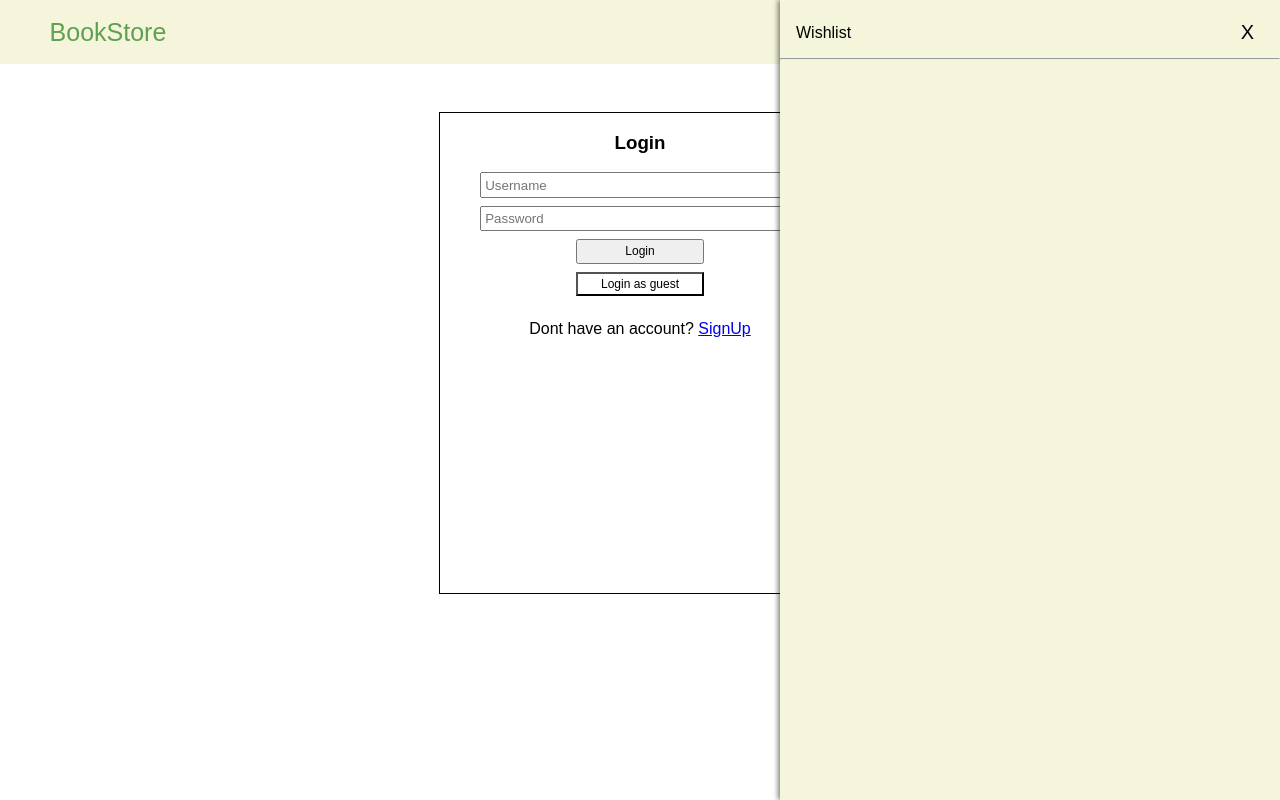
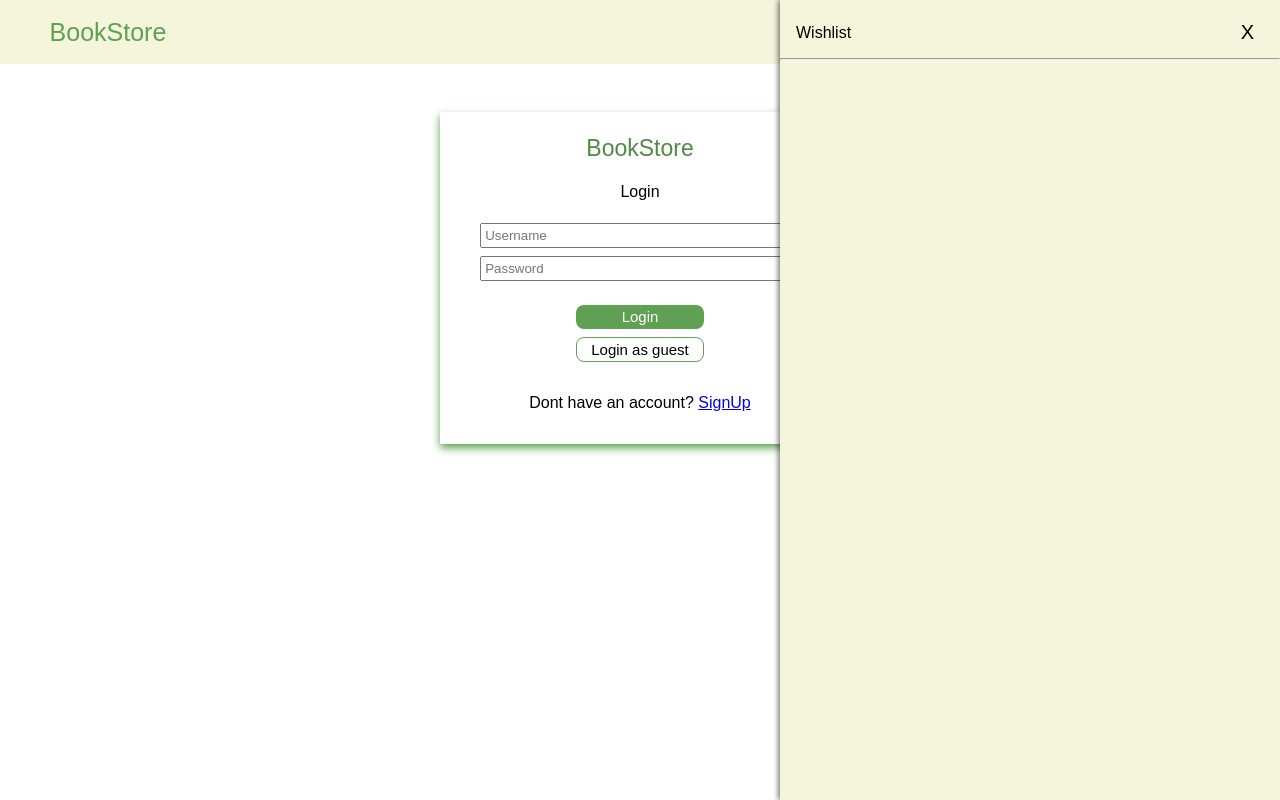
Before and after one commit to alefiyahmadar/ultimateBookStore, a React (Create React App) app: page /login in a window 1280 px wide. Built offline with nearby package versions, Linux system fonts and the light colour scheme; grey boxes are pictures that could not be loaded.

Commit message:
initial-commit

```diff
--- a/src/App.js
+++ b/src/App.js
@@ -18,6 +18,7 @@ export default function App() {
     RemoveCartBtn,
     RemoveWishBtn,
     AddToCartBtn,
+    QtyHandler,
   } = useContext(AppContext);
 
   const userCart = JSON.parse(localStorage.getItem("user")).cart;
@@ -88,16 +89,48 @@ export default function App() {
                   />
                   <p>{item.price}</p>
                   <div className="Qtspan">
-                    <button>+</button>
+                    <button onClick={() => QtyHandler(item)}>+</button>
                     <p>0</p>
                     <button>-</button>
                   </div>
                 </div>
               </div>
             ))}
-            <div className="checkoutCart">
-              <p>checkout</p>
-            </div>
+          </div>
+          <div className="checkoutCart">
+            <p
+              style={{
+                display:
+                  JSON.parse(localStorage.getItem("user")).cart.length > 0
+                    ? "none"
+                    : "block",
+              }}
+            >
+              Cart is empty!
+            </p>
+            <p
+              style={{
+                paddingLeft: "2%",
+                marginBottom: "2%",
+                paddingTop: "1%",
+                display:
+                  JSON.parse(localStorage.getItem("user")).cart.length > 0
+                    ? "block"
+                    : "none",
+              }}
+            >
+              Shipping & taxes calculated at checkout
+            </p>
+            <button
+              style={{
+                display:
+                  JSON.parse(localStorage.getItem("user")).cart.length > 0
+                    ? "block"
+                    : "none",
+              }}
+            >
+              Checkout
+            </button>
           </div>
         </div>
         <div style={{ display: isCartOpen ? "none" : "block" }}>
--- a/src/backend/product.js
+++ b/src/backend/product.js
@@ -68,7 +68,7 @@ export const products = [
     isAddedToCart: false,
     isWished: false,
     image: "https://m.media-amazon.com/images/I/81b1PP4RK1L._AC_UY218_.jpg",
-    rating: 4.7,
+    rating: 5,
     quantity: 1,
     language: "English",
   },
--- a/src/contextProvider.js
+++ b/src/contextProvider.js
@@ -188,7 +188,23 @@ export const AppContextProvider = ({ children }) => {
     );
     localStorage.setItem("usersArray", JSON.stringify(updateArr));
   };
+  const QtyHandler = (item) => {
+    const userData = JSON.parse(localStorage.getItem("user"));
+    const userArrData = JSON.parse(localStorage.getItem("usersArray"));
 
+    setProduct((prevItem) =>
+      prevItem.map((e) =>
+        e.title === item.title ? { ...e, quantity: (e.quantity = +1) } : e
+      )
+    );
+
+    const updatedUser = {
+      ...userData,
+      cart: userData.cart.map((e) =>
+        e.title === item.title ? { ...e, quantity: e.quantity + 1 } : e
+      ),
+    };
+  };
   return (
     <AppContext.Provider
       value={{
@@ -218,6 +234,7 @@ export const AppContextProvider = ({ children }) => {
         toggleSidebarCart,
         isCartOpen,
         toggleSidebarWish,
+        QtyHandler,
       }}
     >
       {children}
--- a/src/pages/LoginPg.js
+++ b/src/pages/LoginPg.js
@@ -6,14 +6,14 @@ export const LoginPage = () => {
     <div className="loginContainer">
       <div>
         <span>
-          <h3>Login</h3>
+          <h3>BookStore</h3>
+          <h4>Login</h4>
           <input placeholder="Username" />
           <input placeholder="Password" />
-          <button>Login</button>
+          <button className="LoginBtn">Login</button>
           <button className="guestBtn">Login as guest</button>
           <p>
-            Dont have an account?{" "}
-            <NavLink onClick={() => navigate("/signup")}>SignUp</NavLink>
+            Dont have an account? <NavLink to={"/signup"}>SignUp</NavLink>
           </p>
         </span>
       </div>
--- a/src/pages/SignUp.js
+++ b/src/pages/SignUp.js
@@ -40,7 +40,8 @@ export const SignUpPg = () => {
     <div className="SignUpContainer">
       <div>
         <span>
-          <h3>SignUp</h3>
+          <h3>BookStore</h3>
+          <h4>SignUp</h4>
           <input
             placeholder="FirstName"
             onChange={(e) =>
@@ -63,10 +64,9 @@ export const SignUpPg = () => {
               setNewUser({ ...NewUser, password: e.target.value })
             }
           />
-          <button onClick={SignUpHandler}>SignUp</button>
+          <button onClick={SignUpHandler}>Sign Up</button>
           <p>
-            Already have an account?{" "}
-            <NavLink onClick={() => navigate("/login")}>Login</NavLink>
+            Already have an account? <NavLink to={"/login"}>Login</NavLink>
           </p>
         </span>
       </div>
--- a/src/styles.css
+++ b/src/styles.css
@@ -194,10 +194,10 @@ body {
     padding-top: 7rem;
   }
   .SignUpContainer div {
-    border: 1px solid black;
     margin: auto;
     width: 25rem;
-    height: 60vh;
+
+    box-shadow: 0px 4px 8px #5fa052;
   }
   .SignUpContainer span {
     display: flex;
@@ -205,27 +205,58 @@ body {
     width: 20rem;
     margin: auto;
   }
+  .SignUpContainer h3 {
+    font-weight: 500;
+    color: #518945;
+    font-size: 23px;
+    padding-bottom: 0%;
+    margin-bottom: 0%;
+  }
+  .SignUpContainer h4 {
+    font-size: 16px;
+    font-weight: 500;
+  }
   .SignUpContainer input {
     margin-bottom: 0.5rem;
     padding: 0.2rem;
+    outline: none;
   }
   .SignUpContainer button {
-    width: 40%;
+    width: 50%;
     margin: auto;
-    padding: 0.2rem;
-    font-size: 12px;
+    padding: 0.3rem;
+    font-size: 15px;
+    margin-top: 1rem;
+    background-color: #5fa052;
+    color: white;
+    border: none;
+    border-radius: 0.5rem;
+  }
+  .SignUpContainer button:hover {
+    background-color: #518945;
   }
   .SignUpContainer span p {
     font-size: 15px;
+    padding-bottom: 1rem;
   }
   .loginContainer {
     padding-top: 7rem;
   }
   .loginContainer div {
-    border: 1px solid black;
+    box-shadow: 0px 4px 8px #5fa052;
     margin: auto;
     width: 25rem;
-    height: 60vh;
+  }
+  .loginContainer h3 {
+    font-weight: 500;
+    color: #518945;
+    font-size: 23px;
+    padding-bottom: 0%;
+    margin-bottom: 0%;
+  }
+  .loginContainer h4 {
+    font-size: 16px;
+    font-weight: 500;
   }
   .loginContainer span {
     display: flex;
@@ -237,15 +268,36 @@ body {
     margin-bottom: 0.5rem;
     padding: 0.2rem;
   }
-  .loginContainer button {
+  .loginContainer p {
+    padding: 1rem;
+  }
+  .LoginBtn {
     width: 40%;
     margin: auto;
     padding: 0.2rem;
-    font-size: 12px;
+    font-size: 15px;
     margin-bottom: 0.5rem;
+    margin-top: 1rem;
+    border-radius: 0.5rem;
+    background-color: #5fa052;
+    border: none;
+    color: white;
+  }
+  .LoginBtn:hover {
+    background-color: #518945;
   }
   .guestBtn {
     background-color: white;
+    width: 40%;
+    padding: 0.2rem;
+    margin: auto;
+    border-radius: 0.5rem;
+    border: 1px solid #5fa052;
+    font-size: 15px;
+  }
+  .guestBtn:hover {
+    background-color: #518945;
+    color: white;
   }
   .ProdDetailContainer {
     padding-top: 4rem;
@@ -458,11 +510,19 @@ body {
     color: white;
   }
   .checkoutCart {
-    border: 1px solid blue;
-    position: fixed;
+    background-color: beige;
+    position: sticky;
     bottom: 0;
-    left: 0;
-    width: 99%;
-    display: none;
+  }
+  .checkoutCart button {
+    width: 100%;
+    padding: 1rem;
+    font-size: 18px;
+    background-color: #5fa052;
+    border: none;
+    color: beige;
+  }
+  .checkoutCart button:hover {
+    background-color: #518945;
   }
 }
```
